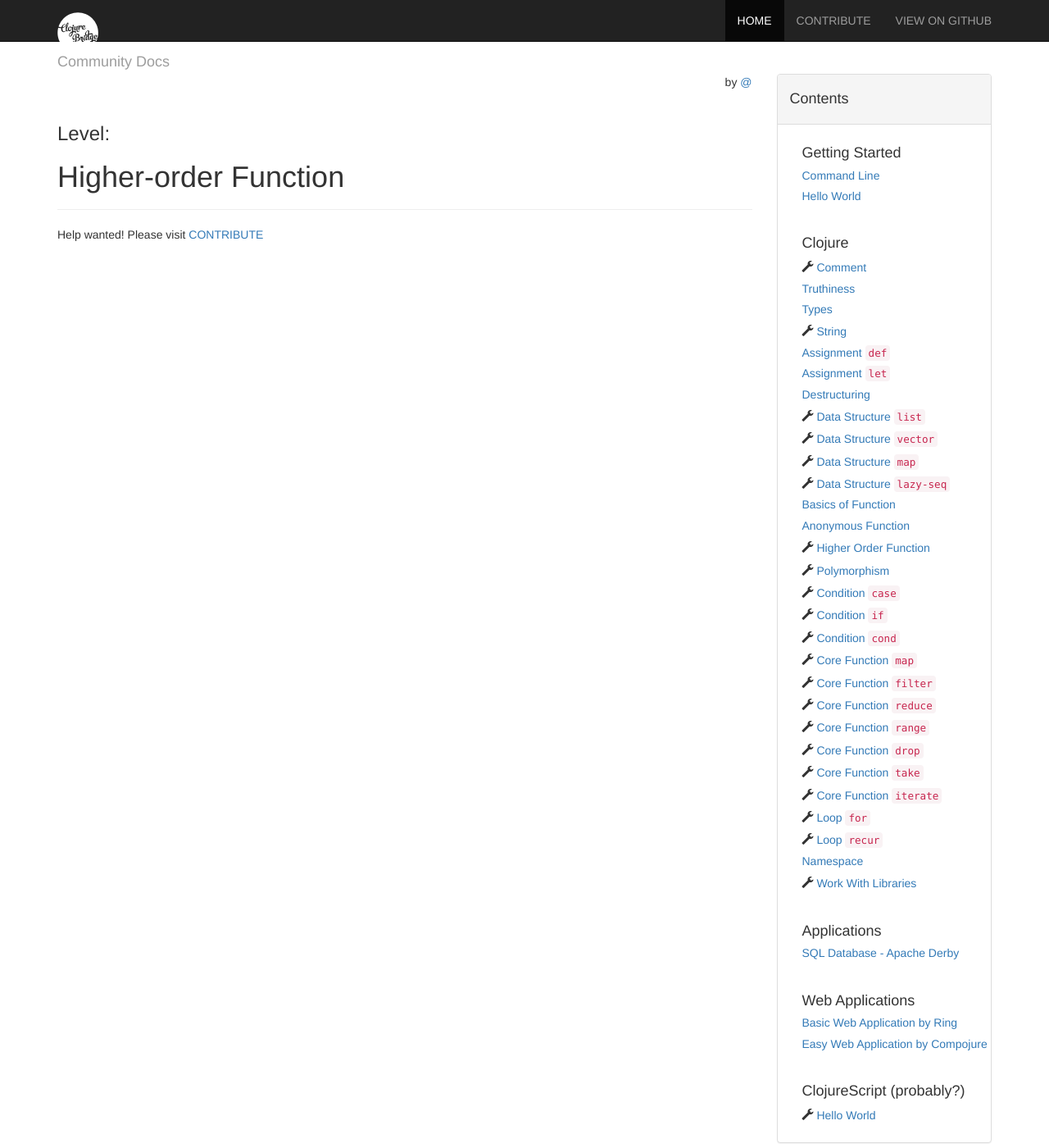
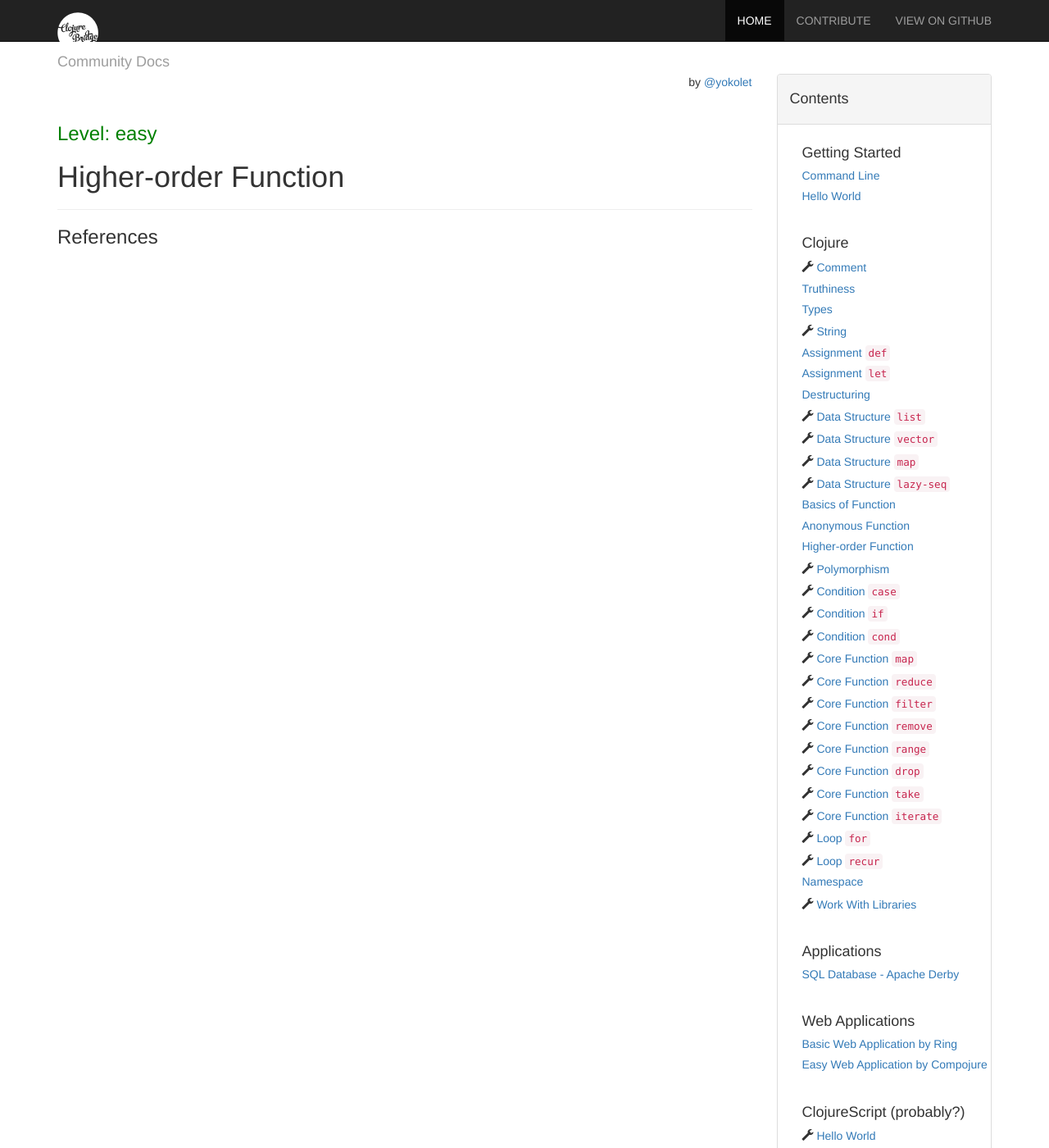
Before and after one commit to ClojureBridge/community-docs, a Jekyll site: the page built from docs/clojure/higher-order-function.md, in a window 1280 px wide and 1400 px high. Shown: the whole window at 82% size. Built offline with Jekyll 4.4.1, drawn with Linux system fonts in a browser that asks for light colours; nearby versions of some CDN libraries.

Commit message:
Reorganizes the lists

```diff
--- a/_data/clojure.yml
+++ b/_data/clojure.yml
@@ -43,9 +43,8 @@
 - title: Anonymous Function
   permalink: /docs/clojure/anonymous-function/
 
-- title: Higher Order Function
+- title: Higher-order Function
   permalink: /docs/clojure/higher-order-function/
-  todo: true
 
 - title: Polymorphism
   permalink: /docs/clojure/polymorphism/
@@ -67,12 +66,16 @@
   permalink: /docs/clojure/map/
   todo: true
 
+- title: Core Function <code>reduce</code>
+  permalink: /docs/clojure/reduce/
+  todo: true
+
 - title: Core Function <code>filter</code>
   permalink: /docs/clojure/filter/
   todo: true
 
-- title: Core Function <code>reduce</code>
-  permalink: /docs/clojure/reduce/
+- title: Core Function <code>remove</code>
+  permalink: /docs/clojure/remove/
   todo: true
 
 - title: Core Function <code>range</code>
--- a/docs/clojure/higher-order-function.md
+++ b/docs/clojure/higher-order-function.md
@@ -2,8 +2,8 @@
 layout: docs
 title: Higher-order Function
 permalink: /docs/clojure/higher-order-function/
-level:
-author:
+level: easy
+author: yokolet
 ---
 
-Help wanted! Please visit  [CONTRIBUTE]({{ site.baseurl }}/docs/contribute)
+### References
```
